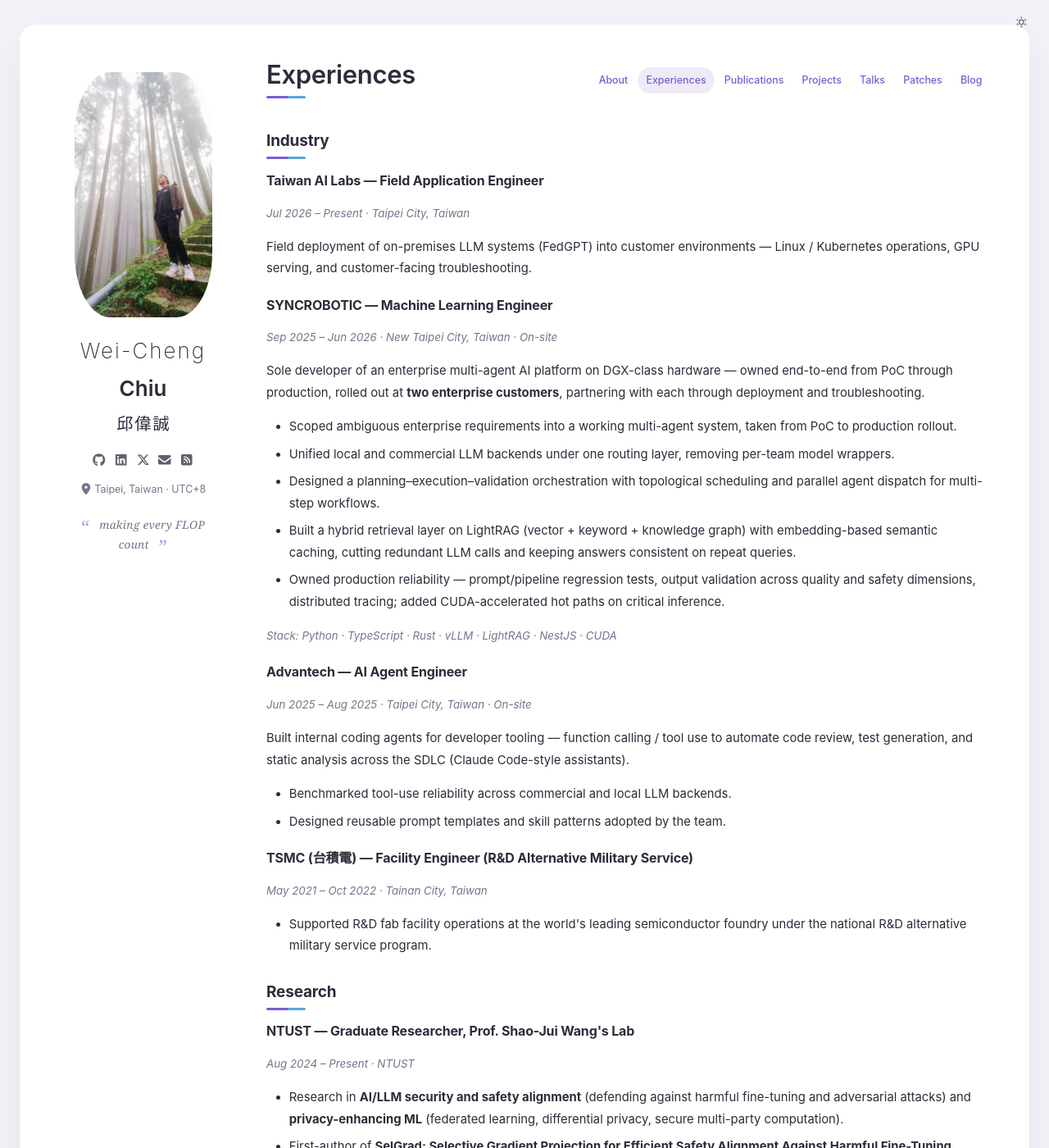
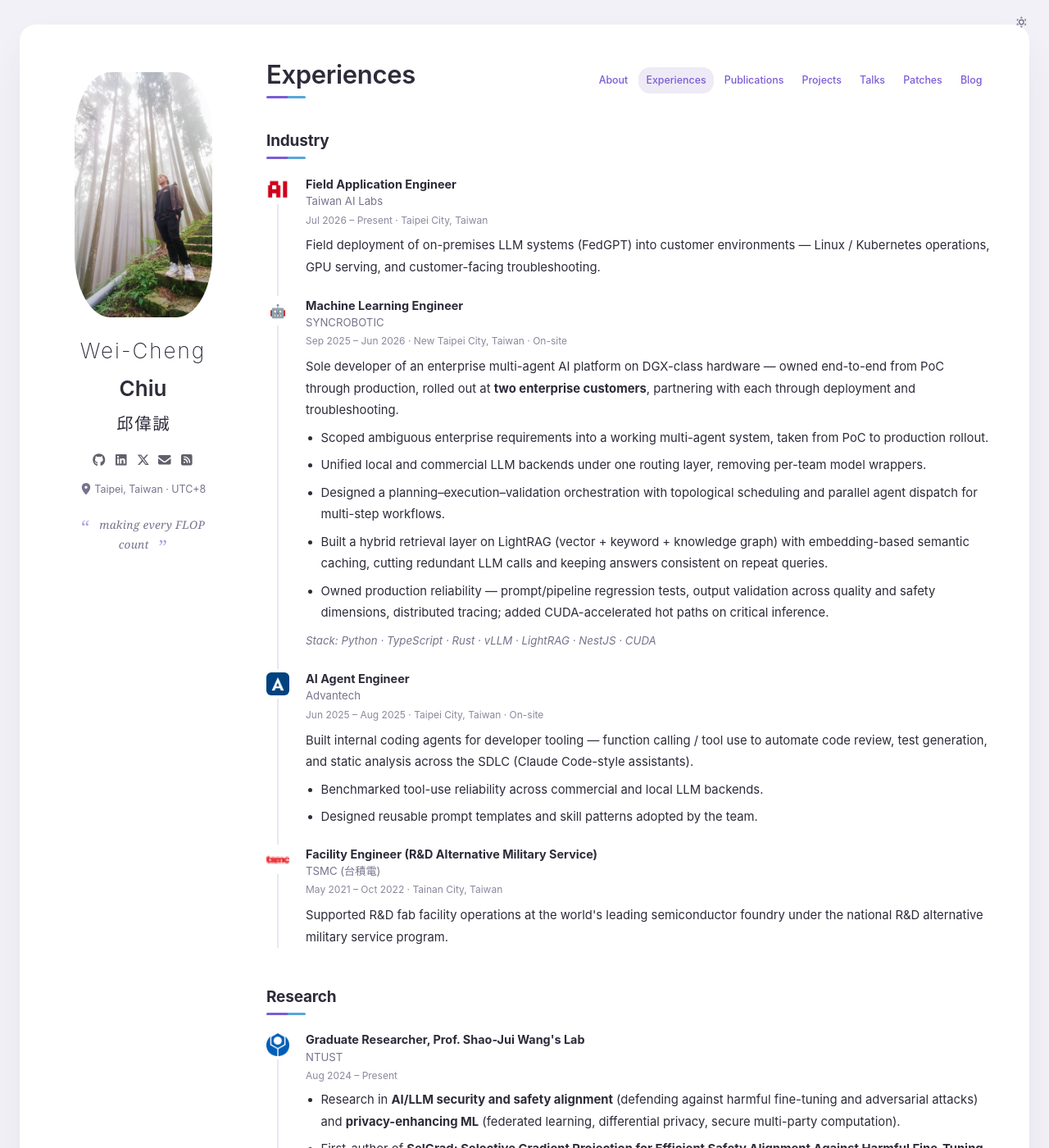
Before and after one commit to waynehacking8/waynehacking8.github.io, an MkDocs documentation site: the page built from docs/experiences.md, in a window 1280 px wide and 1400 px high. Shown: the whole window at 82% size. Built offline with MkDocs 1.6.1 and Material for MkDocs 9.7.7, drawn with Linux system fonts in a browser that asks for light colours; some web fonts are replaced; some of the changed text lies outside the part shown.

Commit message:
Astro-style soft navigation with pill-to-title morph; pbb timeline on Experiences
Investigated how pbb.sh actually does its smooth tab switch: Astro's
ClientRouter swaps content same-document inside startViewTransition —
not cross-document MPA transitions, which need newer Chrome and were
unreliable. pb-filter.js now does the same: intercept pill clicks,
fetch the next page, swap only .pb-main inside startViewTransition,
push history, and re-init. The clicked pill is named pb-title so it
visibly slides into the incoming heading (pbb's cubic-bezier timing);
the sidebar's DOM node is never replaced, so it provably cannot move
(verified: same node identity across navigations). Back button and
modified/middle clicks fall back to normal navigation.

Experiences becomes a pbb.sh timeline: left rail line, 28px logo/emoji
dots that punch through it, compact title/org/date headers with the
detail bullets kept in the item body. NVIDIA DLI certs join the
timeline with the NVIDIA logo.

Co-Authored-By: Claude Fable 5 <noreply@anthropic.com>
Claude-Session: https://claude.ai/code/session_017cfKQMJw2XDAbVnp5DoGZi

```diff
--- a/docs/experiences.md
+++ b/docs/experiences.md
@@ -2,14 +2,26 @@
 
 ## Industry
 
-### Taiwan AI Labs — Field Application Engineer
-*Jul 2026 – Present · Taipei City, Taiwan*
+<div class="pb-timeline" markdown>
+
+<div class="pb-tl-item" markdown>
+<div class="pb-tl-icon"><img src="/assets/logos/tail.png" alt=""></div>
+<div class="pb-tl-body" markdown>
+<p class="pb-tl-title">Field Application Engineer</p>
+<p class="pb-tl-org">Taiwan AI Labs</p>
+<p class="pb-tl-date">Jul 2026 – Present · Taipei City, Taiwan</p>
 
 Field deployment of on-premises LLM systems (FedGPT) into customer environments —
 Linux / Kubernetes operations, GPU serving, and customer-facing troubleshooting.
+</div>
+</div>
 
-### SYNCROBOTIC — Machine Learning Engineer
-*Sep 2025 – Jun 2026 · New Taipei City, Taiwan · On-site*
+<div class="pb-tl-item" markdown>
+<div class="pb-tl-icon">🤖</div>
+<div class="pb-tl-body" markdown>
+<p class="pb-tl-title">Machine Learning Engineer</p>
+<p class="pb-tl-org">SYNCROBOTIC</p>
+<p class="pb-tl-date">Sep 2025 – Jun 2026 · New Taipei City, Taiwan · On-site</p>
 
 Sole developer of an enterprise multi-agent AI platform on DGX-class hardware — owned
 end-to-end from PoC through production, rolled out at **two enterprise customers**,
@@ -22,9 +34,15 @@ partnering with each through deployment and troubleshooting.
 - Owned production reliability — prompt/pipeline regression tests, output validation across quality and safety dimensions, distributed tracing; added CUDA-accelerated hot paths on critical inference.
 
 *Stack: Python · TypeScript · Rust · vLLM · LightRAG · NestJS · CUDA*
+</div>
+</div>
 
-### Advantech — AI Agent Engineer
-*Jun 2025 – Aug 2025 · Taipei City, Taiwan · On-site*
+<div class="pb-tl-item" markdown>
+<div class="pb-tl-icon"><img src="/assets/logos/advantech.png" alt=""></div>
+<div class="pb-tl-body" markdown>
+<p class="pb-tl-title">AI Agent Engineer</p>
+<p class="pb-tl-org">Advantech</p>
+<p class="pb-tl-date">Jun 2025 – Aug 2025 · Taipei City, Taiwan · On-site</p>
 
 Built internal coding agents for developer tooling — function calling / tool use to
 automate code review, test generation, and static analysis across the SDLC
@@ -32,38 +50,101 @@ automate code review, test generation, and static analysis across the SDLC
 
 - Benchmarked tool-use reliability across commercial and local LLM backends.
 - Designed reusable prompt templates and skill patterns adopted by the team.
+</div>
+</div>
 
-### TSMC (台積電) — Facility Engineer (R&D Alternative Military Service)
-*May 2021 – Oct 2022 · Tainan City, Taiwan*
+<div class="pb-tl-item" markdown>
+<div class="pb-tl-icon"><img src="/assets/logos/tsmc.png" alt=""></div>
+<div class="pb-tl-body" markdown>
+<p class="pb-tl-title">Facility Engineer (R&D Alternative Military Service)</p>
+<p class="pb-tl-org">TSMC (台積電)</p>
+<p class="pb-tl-date">May 2021 – Oct 2022 · Tainan City, Taiwan</p>
 
-- Supported R&D fab facility operations at the world's leading semiconductor foundry under the national R&D alternative military service program.
+Supported R&D fab facility operations at the world's leading semiconductor foundry
+under the national R&D alternative military service program.
+</div>
+</div>
+
+</div>
 
 ## Research
 
-### NTUST — Graduate Researcher, Prof. Shao-Jui Wang's Lab
-*Aug 2024 – Present · NTUST*
+<div class="pb-timeline" markdown>
+
+<div class="pb-tl-item" markdown>
+<div class="pb-tl-icon"><img src="/assets/logos/ntust.png" alt=""></div>
+<div class="pb-tl-body" markdown>
+<p class="pb-tl-title">Graduate Researcher, Prof. Shao-Jui Wang's Lab</p>
+<p class="pb-tl-org">NTUST</p>
+<p class="pb-tl-date">Aug 2024 – Present</p>
 
 - Research in **AI/LLM security and safety alignment** (defending against harmful fine-tuning and adversarial attacks) and **privacy-enhancing ML** (federated learning, differential privacy, secure multi-party computation).
 - First-author of **SelGrad: Selective Gradient Projection for Efficient Safety Alignment Against Harmful Fine-Tuning**, under review at *IEEE Transactions on Dependable and Secure Computing (TDSC)*.
 - Differentially-private synthetic-data generation with **MP-SPDZ** (secure multi-party computation) for the NICS privacy-enhancing-technologies competition.
+</div>
+</div>
+
+</div>
 
 ## Education
 
-### National Taiwan University of Science and Technology (NTUST)
-**M.S. in Computer Science and Information Engineering** · Aug 2024 – Apr 2026 · GPA 4.09
+<div class="pb-timeline" markdown>
+
+<div class="pb-tl-item" markdown>
+<div class="pb-tl-icon"><img src="/assets/logos/ntust.png" alt=""></div>
+<div class="pb-tl-body" markdown>
+<p class="pb-tl-title">M.S. in Computer Science and Information Engineering</p>
+<p class="pb-tl-org">National Taiwan University of Science and Technology (NTUST)</p>
+<p class="pb-tl-date">Aug 2024 – Apr 2026 · GPA 4.09</p>
 
 Research focus: LLMOps (fine-tuning, safety alignment), CUDA parallel programming,
 inference acceleration. Coursework: Machine Learning, Deep Learning, Parallel
 Programming, Cybersecurity.
+</div>
+</div>
 
-### National Taiwan University (NTU)
-**M.S. in Structural Engineering** · Sep 2018 – Jun 2020
+<div class="pb-tl-item" markdown>
+<div class="pb-tl-icon">🎓</div>
+<div class="pb-tl-body" markdown>
+<p class="pb-tl-title">M.S. in Structural Engineering</p>
+<p class="pb-tl-org">National Taiwan University (NTU)</p>
+<p class="pb-tl-date">Sep 2018 – Jun 2020</p>
+</div>
+</div>
 
-### National Taiwan University (NTU)
-**B.S. in Civil Engineering** · Sep 2014 – Jun 2018
+<div class="pb-tl-item" markdown>
+<div class="pb-tl-icon">🎓</div>
+<div class="pb-tl-body" markdown>
+<p class="pb-tl-title">B.S. in Civil Engineering</p>
+<p class="pb-tl-org">National Taiwan University (NTU)</p>
+<p class="pb-tl-date">Sep 2014 – Jun 2018</p>
+</div>
+</div>
+
+</div>
 
 ## Licenses & Certifications
 
-- **NVIDIA DLI** — Fundamentals of Accelerated Computing with CUDA Python *(Dec 2024)*
-- **NVIDIA DLI** — Fundamentals of Accelerated Computing with CUDA C/C++ *(Nov 2024)*
-- *(and 3 more — see [LinkedIn](https://www.linkedin.com/in/wei-cheng-chiu/details/certifications/))*
+<div class="pb-timeline" markdown>
+
+<div class="pb-tl-item" markdown>
+<div class="pb-tl-icon"><img src="/assets/logos/nvidia.png" alt=""></div>
+<div class="pb-tl-body" markdown>
+<p class="pb-tl-title">Fundamentals of Accelerated Computing with CUDA Python</p>
+<p class="pb-tl-org">NVIDIA Deep Learning Institute</p>
+<p class="pb-tl-date">Dec 2024</p>
+</div>
+</div>
+
+<div class="pb-tl-item" markdown>
+<div class="pb-tl-icon"><img src="/assets/logos/nvidia.png" alt=""></div>
+<div class="pb-tl-body" markdown>
+<p class="pb-tl-title">Fundamentals of Accelerated Computing with CUDA C/C++</p>
+<p class="pb-tl-org">NVIDIA Deep Learning Institute</p>
+<p class="pb-tl-date">Nov 2024</p>
+</div>
+</div>
+
+</div>
+
+*(and 3 more — see [LinkedIn](https://www.linkedin.com/in/wei-cheng-chiu/details/certifications/))*
--- a/docs/javascripts/pb-filter.js
+++ b/docs/javascripts/pb-filter.js
@@ -13,22 +13,46 @@
     });
   }
 
-  function initNavMorph() {
-    /* pbb.sh-style morph: name the clicked pill pb-title (and unname the
-       current title) right before navigation, so the browser's view
-       transition slides the pill into the next page's heading */
-    document.querySelectorAll(".pb-nav-link").forEach(function (a) {
-      a.addEventListener("click", function () {
+  /* pbb.sh-style soft navigation (what Astro's ClientRouter does): fetch
+     the next page, swap only .pb-main inside document.startViewTransition,
+     and name the clicked pill pb-title so it morphs into the incoming
+     heading. The sidebar's DOM is never touched, so it cannot move. */
+  var routerArmed = false;
+  function initRouter() {
+    if (routerArmed) return;
+    routerArmed = true;
+    document.addEventListener("click", function (e) {
+      var a = e.target.closest && e.target.closest("a.pb-nav-link");
+      if (!a || e.metaKey || e.ctrlKey || e.shiftKey || e.button !== 0) return;
+      var url = new URL(a.getAttribute("href"), location.href);
+      if (url.origin !== location.origin) return;
+      if (url.pathname === location.pathname) { e.preventDefault(); return; }
+      if (!document.startViewTransition ||
+          matchMedia("(prefers-reduced-motion: reduce)").matches) return;
+      e.preventDefault();
+      fetch(url.href).then(function (r) { return r.text(); }).then(function (html) {
+        var doc = new DOMParser().parseFromString(html, "text/html");
+        var newMain = doc.querySelector(".pb-main");
+        var curMain = document.querySelector(".pb-main");
+        if (!newMain || !curMain) { location.href = url.href; return; }
         var title = document.querySelector(".pb-page-title");
         if (title) title.style.viewTransitionName = "none";
         a.style.viewTransitionName = "pb-title";
-      });
+        var vt = document.startViewTransition(function () {
+          curMain.replaceWith(newMain);
+          document.title = doc.title;
+          history.pushState({}, "", url.href);
+          window.scrollTo(0, 0);
+        });
+        vt.finished.then(init);
+      }).catch(function () { location.href = url.href; });
     });
+    window.addEventListener("popstate", function () { location.reload(); });
   }
 
   function init() {
     initTheme();
-    initNavMorph();
+    initRouter();
     var bar = document.querySelector(".pb-filters");
     if (!bar) return;
     var buttons = bar.querySelectorAll("button[data-tag]");
--- a/docs/stylesheets/extra.css
+++ b/docs/stylesheets/extra.css
@@ -162,8 +162,12 @@
 .pb-page-title { view-transition-name: pb-title; }
 .pb-side { view-transition-name: pb-side; }
 .pb-nav-tabs { view-transition-name: pb-tabs; }
+::view-transition-group(pb-title) {
+  animation-duration: 0.3s;
+  animation-timing-function: cubic-bezier(0.76, 0, 0.24, 1);
+}
 ::view-transition-old(pb-title),
-::view-transition-new(pb-title) { animation-duration: 0.3s; }
+::view-transition-new(pb-title) { animation-duration: 0.18s; }
 ::view-transition-old(pb-side),
 ::view-transition-new(pb-side),
 ::view-transition-old(pb-tabs),
@@ -411,6 +415,47 @@
 [data-md-color-scheme="slate"] .pb-tag-blue { background: #1d2c44; color: #7fb0e8; }
 [data-md-color-scheme="slate"] .pb-tag-purple { background: #2f2547; color: #b49af0; }
 
+/* experiences: pbb.sh timeline — vertical rail on the left, 28px logo
+   (or emoji) dots that punch through the line, compact title/org/date */
+.pb-timeline { position: relative; }
+.pb-timeline::before {
+  content: "";
+  position: absolute;
+  left: 13px;
+  top: 16px;
+  bottom: 16px;
+  width: 2px;
+  background: var(--pb-line);
+}
+.md-typeset .pb-tl-item { display: flex; gap: 1rem; padding: 0.45rem 0; position: relative; }
+.pb-tl-icon {
+  flex-shrink: 0;
+  width: 28px;
+  height: 28px;
+  display: flex;
+  align-items: center;
+  justify-content: center;
+  z-index: 1;
+  background: var(--pb-card);
+  box-shadow: 0 0 0 4px var(--pb-card);
+  border-radius: 6px;
+  font-size: 16px;
+  line-height: 1;
+}
+.pb-tl-icon img { width: 100%; height: 100%; object-fit: contain; border-radius: 6px; }
+.pb-tl-body { flex: 1; min-width: 0; margin-top: -2px; }
+.md-typeset .pb-tl-body > p { margin: 0.5em 0; }
+.md-typeset .pb-tl-body .pb-tl-title {
+  margin: 0;
+  font-size: 0.72rem;
+  font-weight: 700;
+  color: var(--pb-ink);
+  line-height: 1.35;
+}
+.md-typeset .pb-tl-body .pb-tl-org { margin: 0; font-size: 0.66rem; color: var(--pb-muted); }
+.md-typeset .pb-tl-body .pb-tl-date { margin: 0 0 0.35em; font-size: 0.6rem; color: var(--pb-muted); opacity: 0.85; }
+.md-typeset .pb-tl-body ul { margin: 0.4em 0; }
+
 /* blog index: pbb.sh post-grid — responsive auto-fill cards, whole card
    clickable, title + colored tags + excerpt + mono date */
 .pb-posts {
--- a/mkdocs.yml
+++ b/mkdocs.yml
@@ -58,7 +58,7 @@ theme:
 # bump ?v= on every extra.css change — GitHub Pages caches assets for
 # 10 minutes and browsers honor it, so an unversioned URL shows stale CSS
 extra_css:
-  - stylesheets/extra.css?v=20260719.7
+  - stylesheets/extra.css?v=20260719.8
 
 extra_javascript:
   - javascripts/pb-filter.js
```
